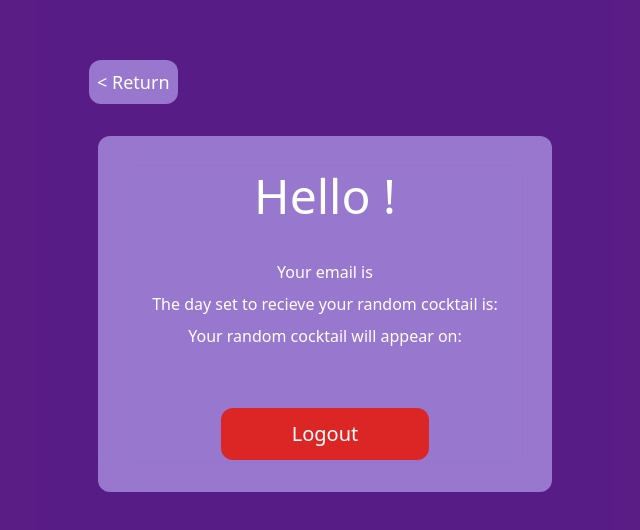
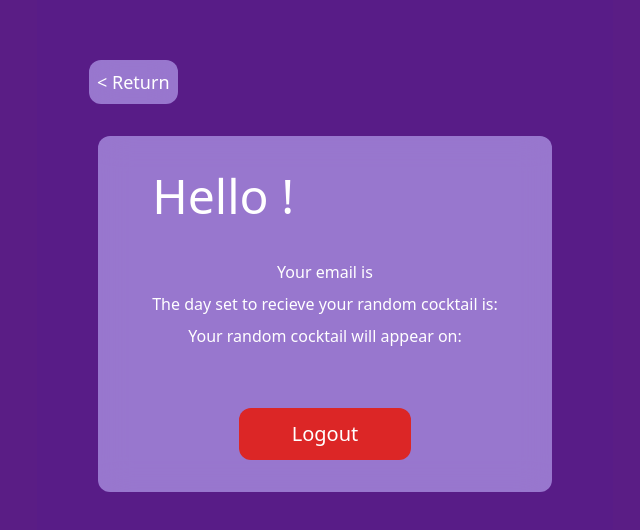
Before and after one commit to YeyoM/cocktail-please, a Next.js app: page /account in a window 1280 px wide. Shown: the part 128-658 px from the top of the page, without its empty margins (315-955 px from the left). Built offline with nearby package versions, Linux system fonts and the light colour scheme; no server answers; the database is empty; sample sign-in values are in the browser's storage.

Commit message:
logout working correctly

```diff
--- a/components/manageAccount/manageAccount.js
+++ b/components/manageAccount/manageAccount.js
@@ -58,13 +58,15 @@ export default function ManageAccount() {
         <Link href="/random">{`< Return`}</Link>
       </div>
       <div className="max-h-full min-h-fit w-4/5 mt-8 bg-violet-300 p-5 rounded-xl bg-opacity-60 backdrop-filter backdrop-blur-lg flex flex-col items-center overflow-hidden">
+        <form onSubmit={handleLogout}>
           <h1 className="text-white text-5xl mb-10 mt-4">Hello {name}!</h1>
           <div className="w-full flex flex-col items-center">
             <div className="text-white text-center text-md mb-2">Your email is <p className="text-violet-900">{email}</p></div>
             <div className="text-white text-center text-md mb-2">The day set to recieve your random cocktail is: <p className="text-violet-900">{day}</p></div>
             <div className="text-white text-center text-md mb-12">Your random cocktail will appear on: <p className="text-violet-900">{nextCocktail}</p></div>
-          <DangerBtn onClick={handleLogout} >Logout</DangerBtn>
+            <DangerBtn >Logout</DangerBtn>
           </div>
+        </form>
       </div>
     </Fragment>
   )
```
Lines whose indentation alone changed are shown as unchanged.
